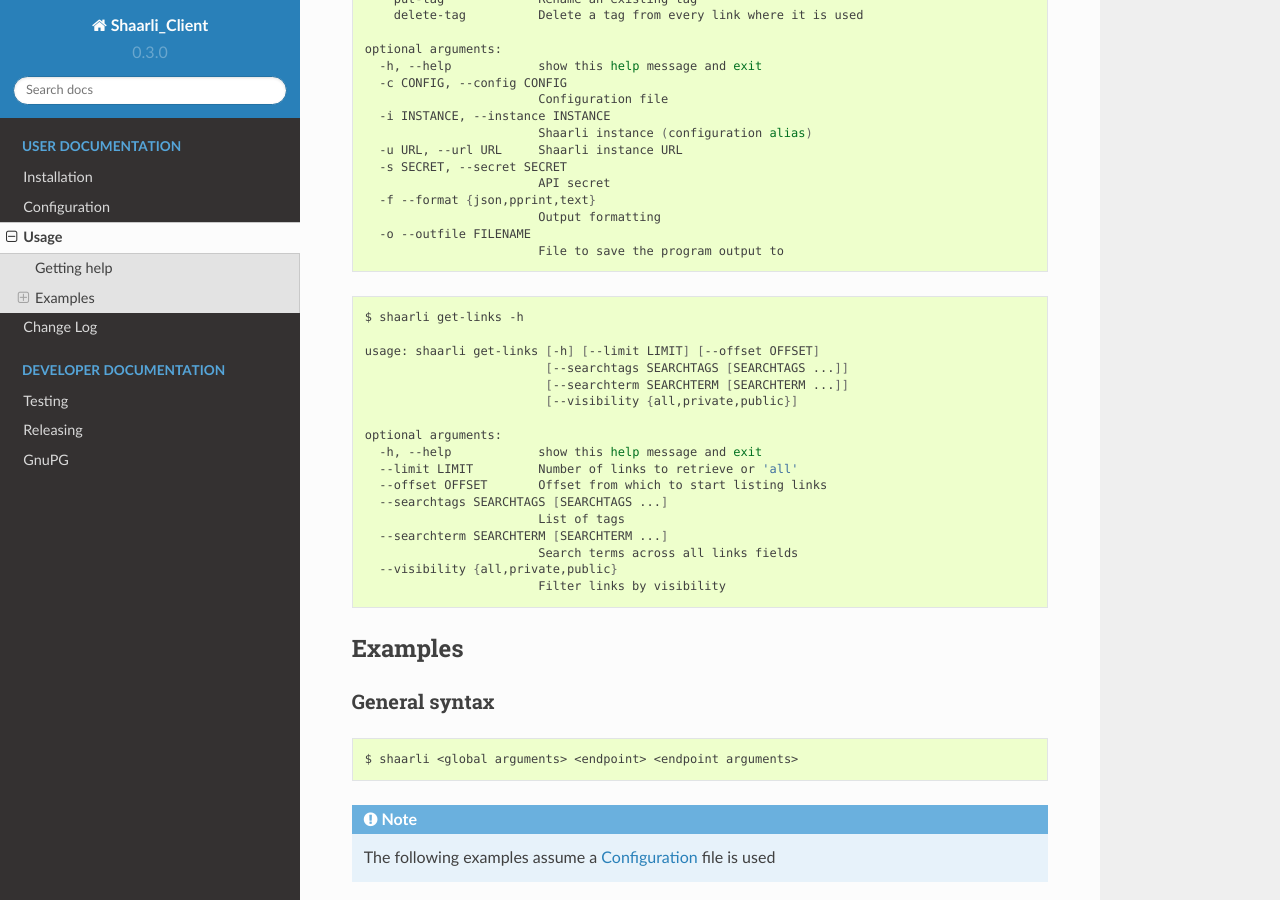
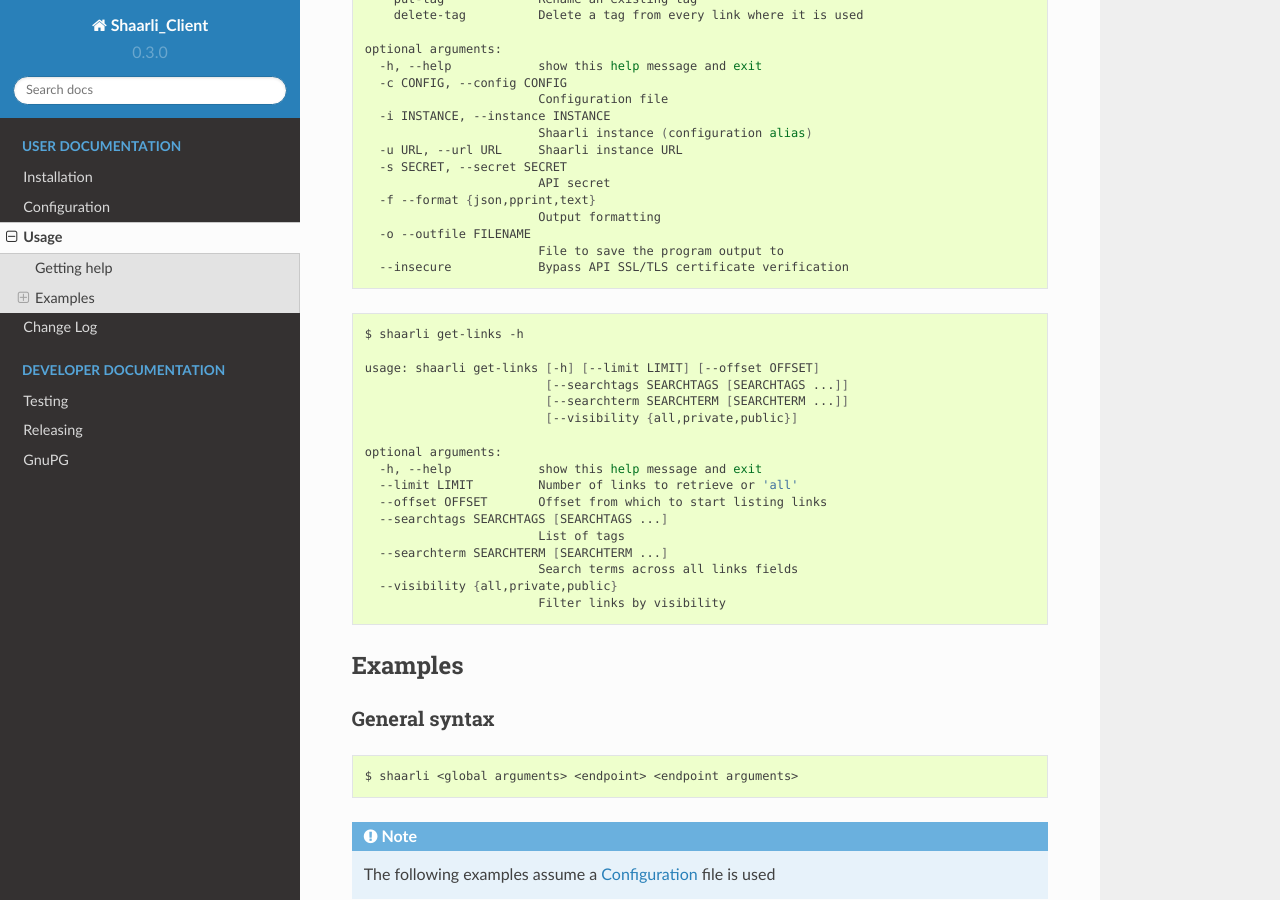
Before and after one commit to shaarli/python-shaarli-client, a Sphinx documentation site: the page built from docs/user/usage.rst, in a window 1280 px wide and 900 px high, scrolled down 629 px. Built offline with Sphinx 7.4.7 and the Read the Docs theme 2.0.0, drawn with Linux system fonts in a browser that asks for light colours.

Commit message:
doc: add --insecure option

```diff
--- a/docs/user/usage.rst
+++ b/docs/user/usage.rst
@@ -43,6 +43,7 @@
                            Output formatting
      -o --outfile FILENAME
                            File to save the program output to
+     --insecure            Bypass API SSL/TLS certificate verification
 
 
 .. code-block:: bash
```
